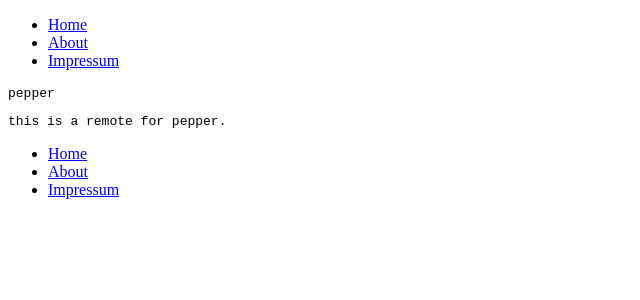
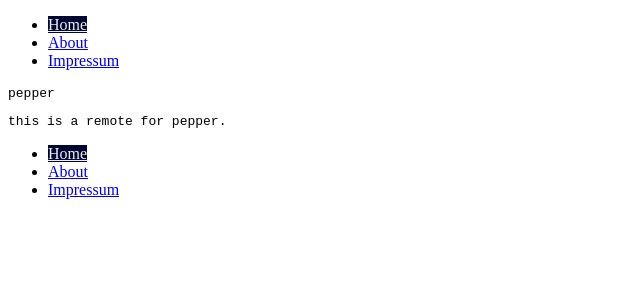
Before and after one commit to ashiqmoh/Pepper, a Jekyll site: the page built from index.html, in a window 1280 px wide. Shown: the top 300 px of the page, without its empty margins (0-640 px from the left). Built offline with Jekyll 4.4.1, drawn with Linux system fonts in a browser that asks for light colours.

Commit message:
added styling for current page

```diff
--- a/_includes/nav.html
+++ b/_includes/nav.html
@@ -1,7 +1,22 @@
 <nav>
  <ul>
-  <li><a href="{{site.baseurl}}/index.html">Home</a></li>
-  <li><a href="{{site.baseurl}}/about.html">About</a></li>
-  <li><a href="{{site.baseurl}}/impressum.html">Impressum</a></li>
+  <li>
+    <a href="{{site.baseurl}}/"
+       class="{% if page.url == '/' %}current{% endif %}">
+        Home
+    </a>
+  </li>
+  <li>
+    <a href="{{site.baseurl}}/about.html"
+       class="{% if page.url == '/about.html' %}current{% endif %}">
+       About
+    </a>
+  </li>
+  <li>
+    <a href="{{site.baseurl}}/impressum.html"
+       class="{% if page.url == '/impressum.html' %}current{% endif %}">
+      Impressum
+    </a>
+  </li>
  </ul>
 </nav>
--- a/css/common.css
+++ b/css/common.css
@@ -2,3 +2,8 @@
   margin: 0;
   padding: 0;
 }
+
+.current {
+  background-color: #000531;
+  color: #eee;
+}
```
